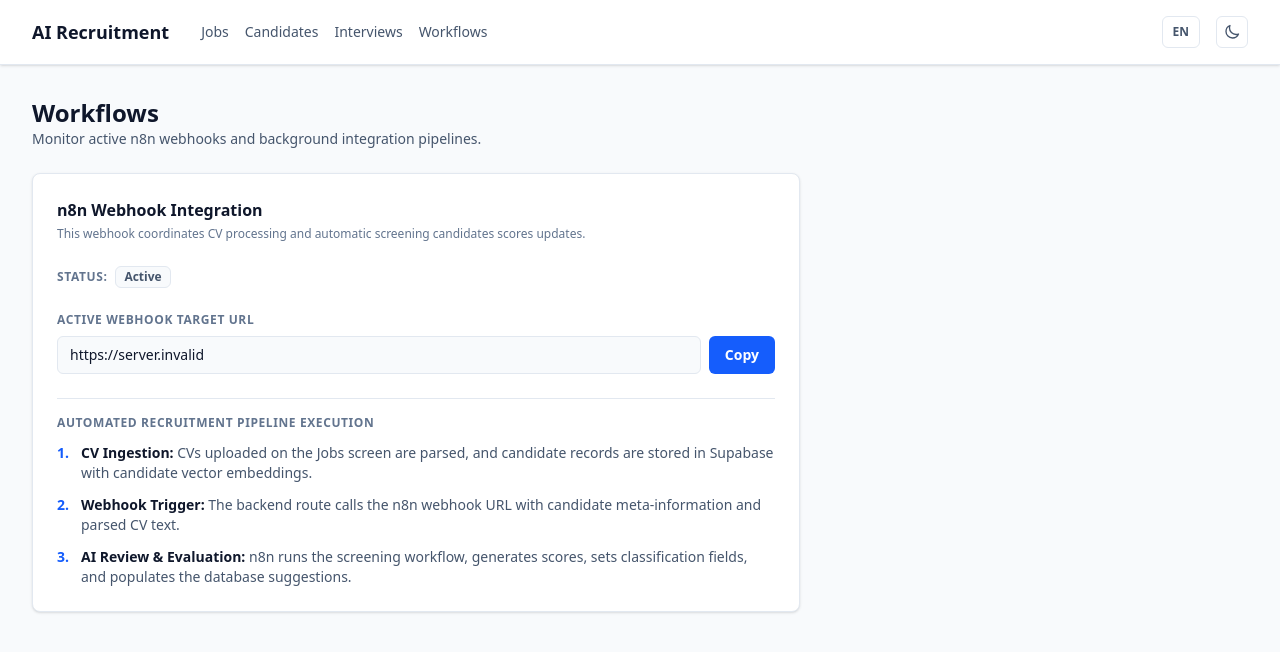
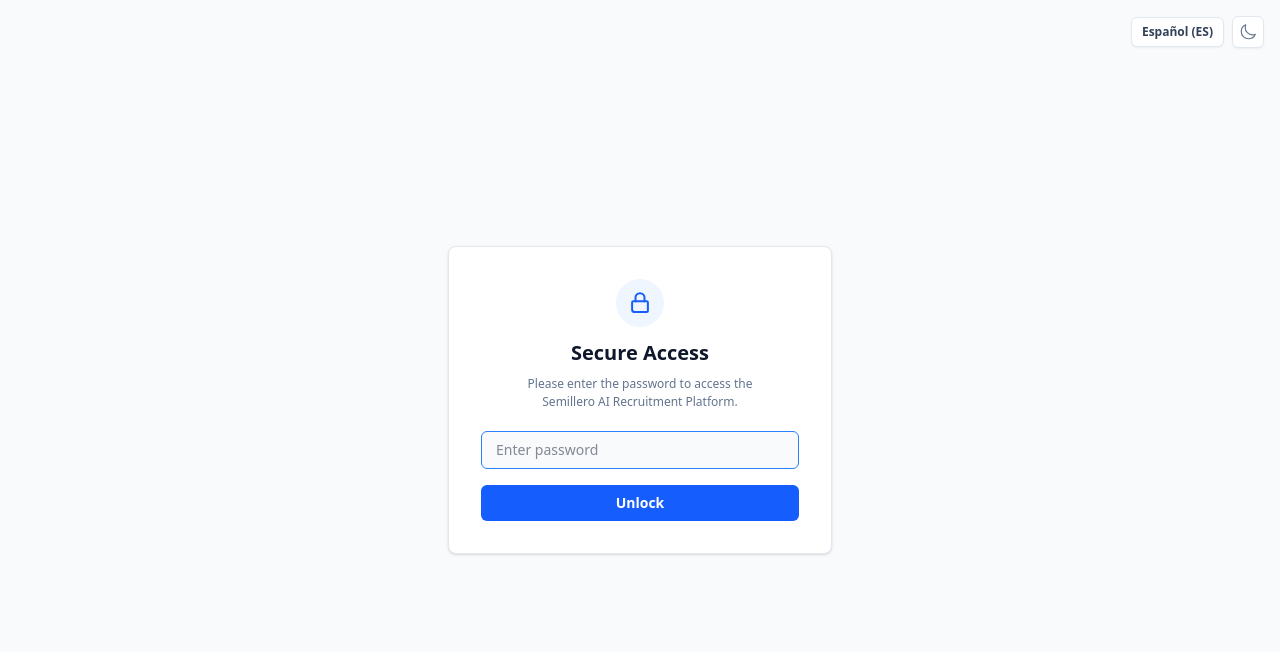
Before and after one commit to GGabrielDev/semillero-2-AI-ATS, a Next.js app: page /workflows in a window 1280 px wide. Shown: the top 652 px of the page. Built offline with nearby package versions, Linux system fonts and the light colour scheme; no server answers.

Commit message:
feat(security): global password lock gate with 24h session auto logoff

```diff
--- /dev/null
+++ b/app/api/auth/route.ts
@@ -0,0 +1,17 @@
+import { NextRequest, NextResponse } from "next/server";
+
+export async function POST(request: NextRequest) {
+  try {
+    const { password } = await request.json();
+    const correctPassword = process.env.APP_PASSWORD || "Semillero2026!";
+
+    if (password === correctPassword) {
+      return NextResponse.json({ success: true });
+    }
+
+    return NextResponse.json({ success: false, error: "Incorrect password" }, { status: 401 });
+  } catch (error) {
+    console.error("Auth API Error:", error);
+    return NextResponse.json({ success: false, error: "Internal Server Error" }, { status: 500 });
+  }
+}
--- a/components/AppContext.tsx
+++ b/components/AppContext.tsx
@@ -14,15 +14,41 @@
 
 const AppContext = createContext<AppContextType | undefined>(undefined);
 
+const loginTranslations = {
+  en: {
+    title: "Secure Access",
+    subtitle: "Please enter the password to access the Semillero AI Recruitment Platform.",
+    placeholder: "Enter password",
+    button: "Unlock",
+    error: "Incorrect password",
+    required: "Password is required",
+    unlocking: "Unlocking...",
+  },
+  es: {
+    title: "Acceso Seguro",
+    subtitle: "Por favor ingrese la contraseña para acceder a la Plataforma de Reclutamiento Semillero IA.",
+    placeholder: "Ingrese la contraseña",
+    button: "Desbloquear",
+    error: "Contraseña incorrecta",
+    required: "La contraseña es requerida",
+    unlocking: "Desbloqueando...",
+  }
+};
+
 export function AppProvider({ children }: { children: React.ReactNode }) {
   const [lang, setLangState] = useState<Language>("en");
   const [theme, setThemeState] = useState<Theme>("light");
   const [mounted, setMounted] = useState(false);
+  const [isAuthenticated, setIsAuthenticated] = useState(false);
+  const [password, setPassword] = useState("");
+  const [errorMsg, setErrorMsg] = useState("");
+  const [loadingAuth, setLoadingAuth] = useState(false);
 
   // Load from localStorage on mount
   useEffect(() => {
     const storedLang = localStorage.getItem("lang") as Language;
     const storedTheme = localStorage.getItem("theme") as Theme;
+    const sessionTime = localStorage.getItem("auth_session_time");
 
     setTimeout(() => {
       if (storedLang === "en" || storedLang === "es") {
@@ -38,6 +64,18 @@
           setThemeState("dark");
         }
       }
+
+      // Check auth session: auto log off after 24 hours (1 day)
+      if (sessionTime) {
+        const lastSession = parseInt(sessionTime, 10);
+        const oneDayMs = 24 * 60 * 60 * 1000;
+        if (Date.now() - lastSession < oneDayMs) {
+          setIsAuthenticated(true);
+        } else {
+          localStorage.removeItem("auth_session_time");
+        }
+      }
+
       setMounted(true);
     }, 0);
   }, []);
@@ -63,6 +101,128 @@
     localStorage.setItem("theme", newTheme);
   };
 
+  const handleLogin = async (e: React.FormEvent) => {
+    e.preventDefault();
+    if (!password.trim()) {
+      setErrorMsg(lang === "es" ? loginTranslations.es.required : loginTranslations.en.required);
+      return;
+    }
+
+    setLoadingAuth(true);
+    setErrorMsg("");
+
+    try {
+      const response = await fetch("/api/auth", {
+        method: "POST",
+        headers: { "Content-Type": "application/json" },
+        body: JSON.stringify({ password }),
+      });
+
+      if (response.ok) {
+        localStorage.setItem("auth_session_time", Date.now().toString());
+        setIsAuthenticated(true);
+      } else {
+        await response.json();
+        setErrorMsg(lang === "es" ? loginTranslations.es.error : loginTranslations.en.error);
+      }
+    } catch (err) {
+      console.error("Authentication failed:", err);
+      setErrorMsg("Connection error. Please try again.");
+    } finally {
+      setLoadingAuth(false);
+    }
+  };
+
+  const t = lang === "es" ? loginTranslations.es : loginTranslations.en;
+
+  if (!mounted) {
+    return (
+      <div className="min-h-screen flex items-center justify-center bg-slate-50 dark:bg-slate-950 transition-colors duration-200">
+        <div className="w-8 h-8 border-2 border-blue-600 border-t-transparent rounded-full animate-spin"></div>
+      </div>
+    );
+  }
+
+  if (!isAuthenticated) {
+    return (
+      <AppContext.Provider value={{ lang, setLang, theme, setTheme }}>
+        <div className="min-h-screen flex items-center justify-center bg-slate-50 dark:bg-slate-950 p-4 transition-colors duration-200 relative font-sans">
+          {/* Top-right Language and Theme Controls */}
+          <div className="absolute top-4 right-4 flex items-center gap-2">
+            {/* Language Selector */}
+            <button
+              onClick={() => setLang(lang === "en" ? "es" : "en")}
+              className="px-2.5 py-1.5 text-xs font-semibold text-slate-700 dark:text-slate-200 bg-white dark:bg-slate-900 border border-slate-200 dark:border-slate-800 rounded-md shadow-xs hover:bg-slate-50 dark:hover:bg-slate-800 transition duration-150 cursor-pointer"
+            >
+              {lang === "en" ? "Español (ES)" : "English (EN)"}
+            </button>
+
+            {/* Theme Toggle */}
+            <button
+              onClick={() => setTheme(theme === "light" ? "dark" : "light")}
+              className="p-1.5 text-slate-500 hover:text-slate-700 dark:text-slate-400 dark:hover:text-slate-200 bg-white dark:bg-slate-900 border border-slate-200 dark:border-slate-800 rounded-md shadow-xs hover:bg-slate-50 dark:hover:bg-slate-800 transition duration-150 cursor-pointer"
+            >
+              {theme === "light" ? (
+                <svg xmlns="http://www.w3.org/2000/svg" fill="none" viewBox="0 0 24 24" strokeWidth={1.5} stroke="currentColor" className="w-4.5 h-4.5">
+                  <path strokeLinecap="round" strokeLinejoin="round" d="M21.752 15.002A9.72 9.72 0 0 1 18 15.75c-5.385 0-9.75-4.365-9.75-9.75 0-1.33.266-2.597.748-3.752A9.753 9.753 0 0 0 3 11.25C3 16.635 7.365 21 12.75 21a9.753 9.753 0 0 0 9.002-5.998Z" />
+                </svg>
+              ) : (
+                <svg xmlns="http://www.w3.org/2000/svg" fill="none" viewBox="0 0 24 24" strokeWidth={1.5} stroke="currentColor" className="w-4.5 h-4.5">
+                  <path strokeLinecap="round" strokeLinejoin="round" d="M12 3v2.25m0 13.5V21M4.22 4.22l1.59 1.59m12.38 12.38l1.59 1.59M3 12h2.25m13.5 0H21M6.09 18.36l1.59-1.59m12.38-12.38l-1.59 1.59M12 7.5a4.5 4.5 0 1 1 0 9 4.5 4.5 0 0 1 0-9Z" />
+                </svg>
+              )}
+            </button>
+          </div>
+
+          {/* Login Lock Card */}
+          <div className="bg-white dark:bg-slate-900 border border-slate-200 dark:border-slate-800 rounded-lg shadow-sm p-8 max-w-sm w-full flex flex-col gap-5 transition-colors duration-200">
+            <div className="flex flex-col items-center text-center gap-2">
+              {/* Shield Lock Icon */}
+              <div className="w-12 h-12 bg-blue-50 dark:bg-blue-950/40 rounded-full flex items-center justify-center text-blue-600 dark:text-blue-400">
+                <svg xmlns="http://www.w3.org/2000/svg" fill="none" viewBox="0 0 24 24" strokeWidth={2} stroke="currentColor" className="w-6 h-6">
+                  <path strokeLinecap="round" strokeLinejoin="round" d="M16.5 10.5V6.75a4.5 4.5 0 1 0-9 0V10.5m-2.25 10.5h13.5c.621 0 1.125-.504 1.125-1.125V11.25c0-.621-.504-1.125-1.125-1.125H5.25c-.621 0-1.125.504-1.125 1.125v7.875c0 .621.504 1.125 1.125 1.125Z" />
+                </svg>
+              </div>
+              <h2 className="text-xl font-bold text-slate-900 dark:text-white mt-1">
+                {t.title}
+              </h2>
+              <p className="text-xs text-slate-500 dark:text-slate-400 leading-normal max-w-[280px]">
+                {t.subtitle}
+              </p>
+            </div>
+
+            <form onSubmit={handleLogin} className="flex flex-col gap-4">
+              <div className="flex flex-col gap-1.5">
+                <input
+                  type="password"
+                  value={password}
+                  onChange={(e) => setPassword(e.target.value)}
+                  placeholder={t.placeholder}
+                  disabled={loadingAuth}
+                  className="w-full px-3.5 py-2 border border-slate-200 dark:border-slate-800 rounded-md text-slate-900 dark:text-white bg-slate-50 dark:bg-slate-800/40 text-sm focus:outline-none focus:border-blue-500 dark:focus:border-blue-500/80 transition duration-150"
+                  autoFocus
+                />
+                {errorMsg && (
+                  <p className="text-[11px] text-red-600 dark:text-red-400 font-semibold mt-0.5">
+                    {errorMsg}
+                  </p>
+                )}
+              </div>
+
+              <button
+                type="submit"
+                disabled={loadingAuth}
+                className="w-full py-2 bg-blue-600 hover:bg-blue-700 disabled:opacity-50 text-white font-semibold text-sm rounded-md transition duration-200 cursor-pointer flex items-center justify-center gap-1.5"
+              >
+                {loadingAuth ? t.unlocking : t.button}
+              </button>
+            </form>
+          </div>
+        </div>
+      </AppContext.Provider>
+    );
+  }
+
   return (
     <AppContext.Provider value={{ lang, setLang, theme, setTheme }}>
       {children}
```
Also changed, not shown: 1 other file (tests, documents, lock files or other folders).
